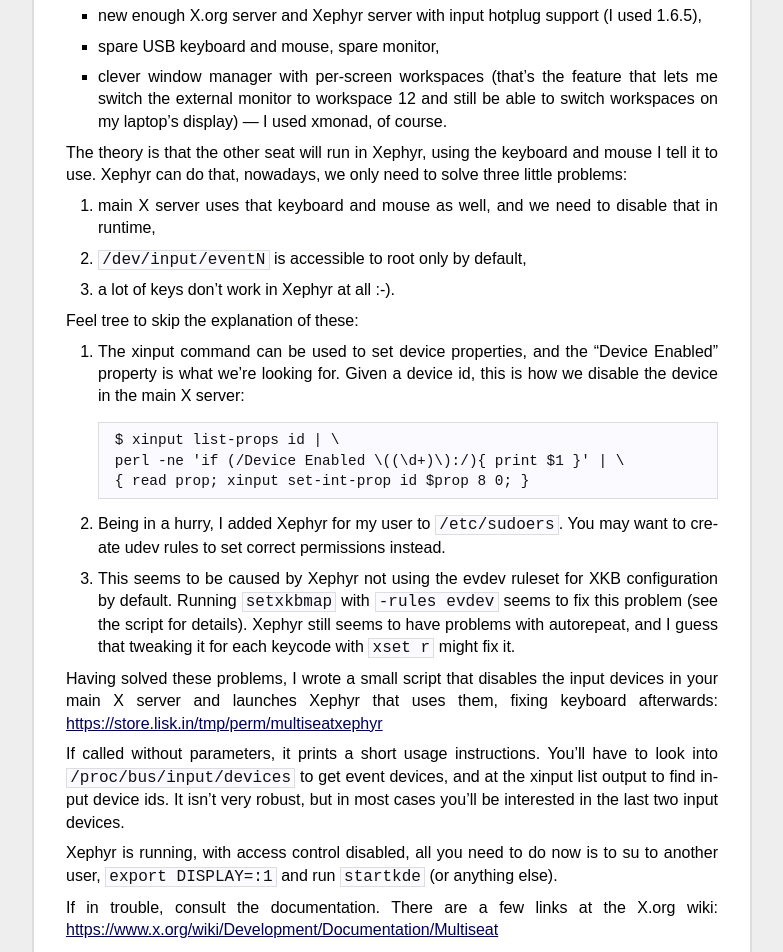
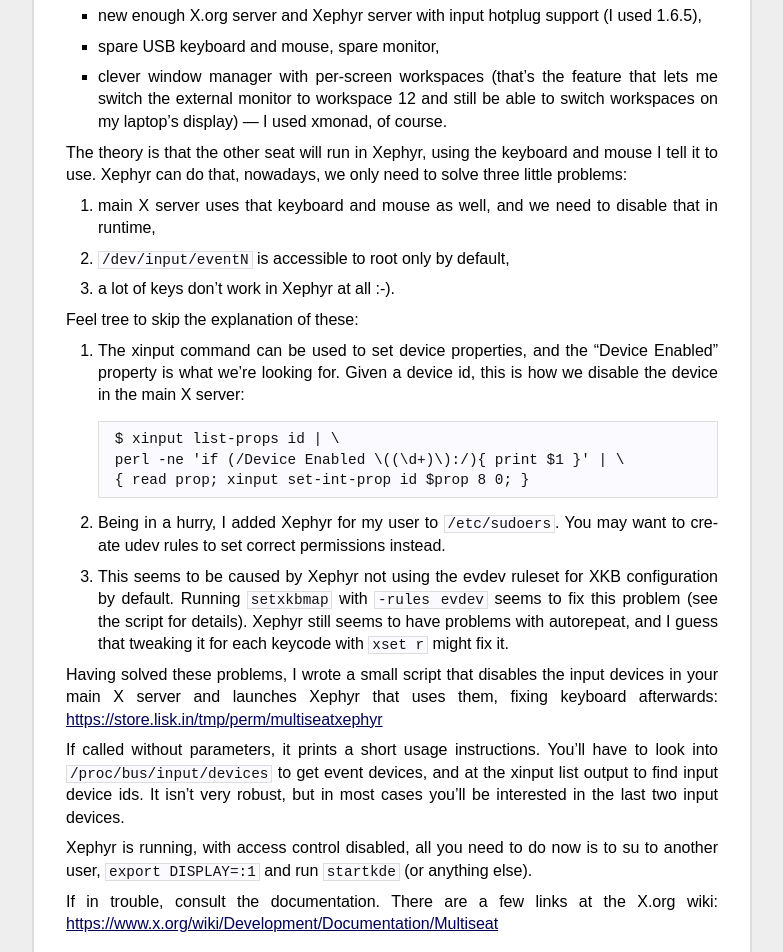
Before and after one commit to liskin/work.lisk.in, a Jekyll site: the page built from _posts/2009-11-22-multiseat-on-demand.md, in a window 1280 px wide. Shown: the part 974-1926 px from the top of the page, without its empty margins (248-1031 px from the left). Built offline with Jekyll 4.4.1, drawn with Linux system fonts in a browser that asks for light colours; comment, search, counter and statistics services are not loaded.

Commit message:
styles: Adjust mono font size a bit

```diff
--- a/styles/main.scss
+++ b/styles/main.scss
@@ -84,7 +84,6 @@
 dt { margin-top: 0.5em; }
 blockquote { border-left: 2px solid var(--blockquote-border-color); padding-left: 1ex; margin-left: 1ex; }
 hr { width: 90%; height: 0; border: 0; border-top: solid 1px var(--body-color); background: transparent; margin: 2em auto; }
-pre { tab-size: 4; font-size: 90%; }
 
 emoji { font-family: emoji; }
 
@@ -290,15 +289,20 @@
 		margin: 1em 0;
 		padding: .5em;
 		overflow: auto;
+
+		tab-size: 4;
+		font-size: 90%;
 	}
 
 	code {
 		padding: 0 .2em;
+		font-size: 90%;
 	}
 
 	pre code {
 		padding: 0;
 		border: none;
+		font-size: unset;
 	}
 
 	@media screen {
```
